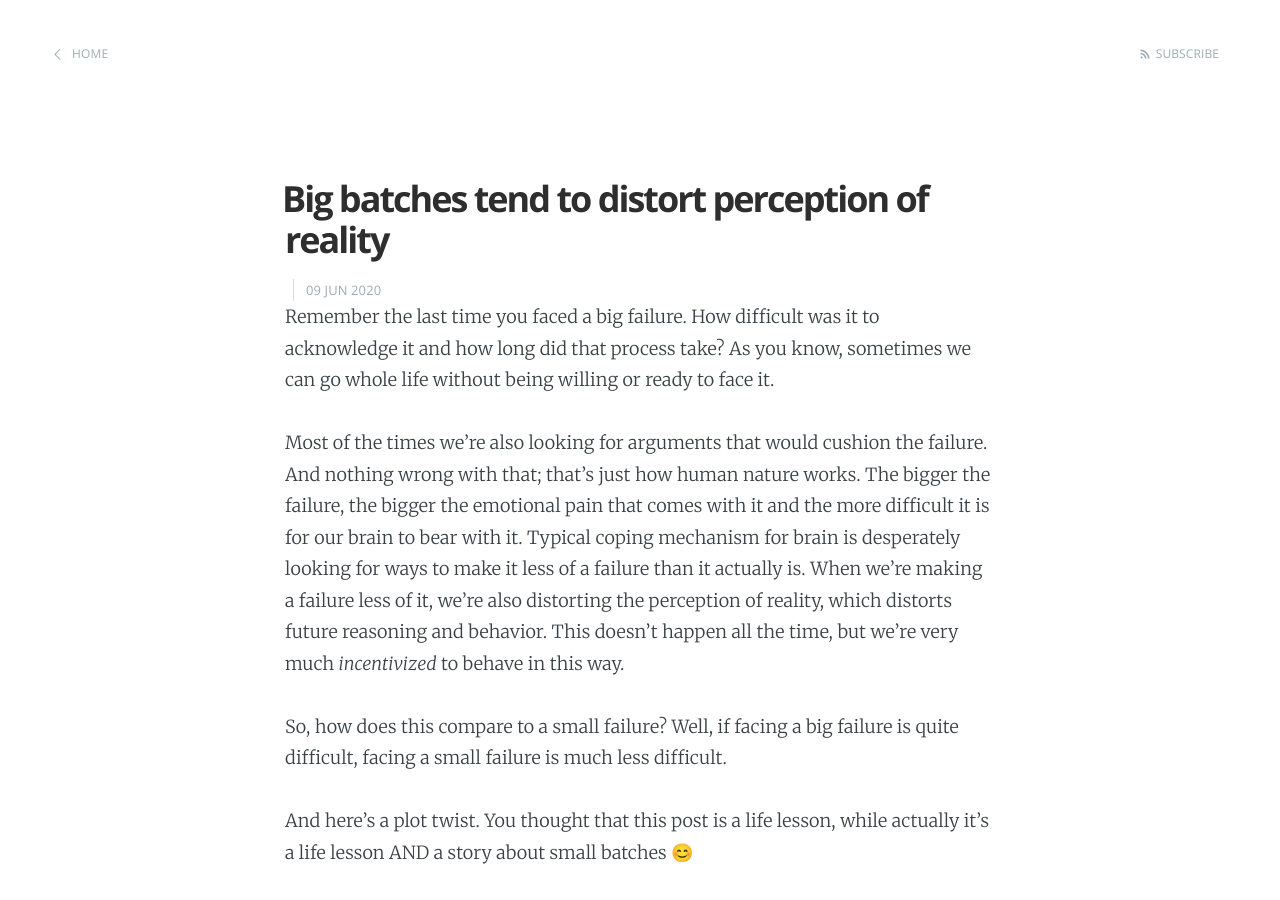
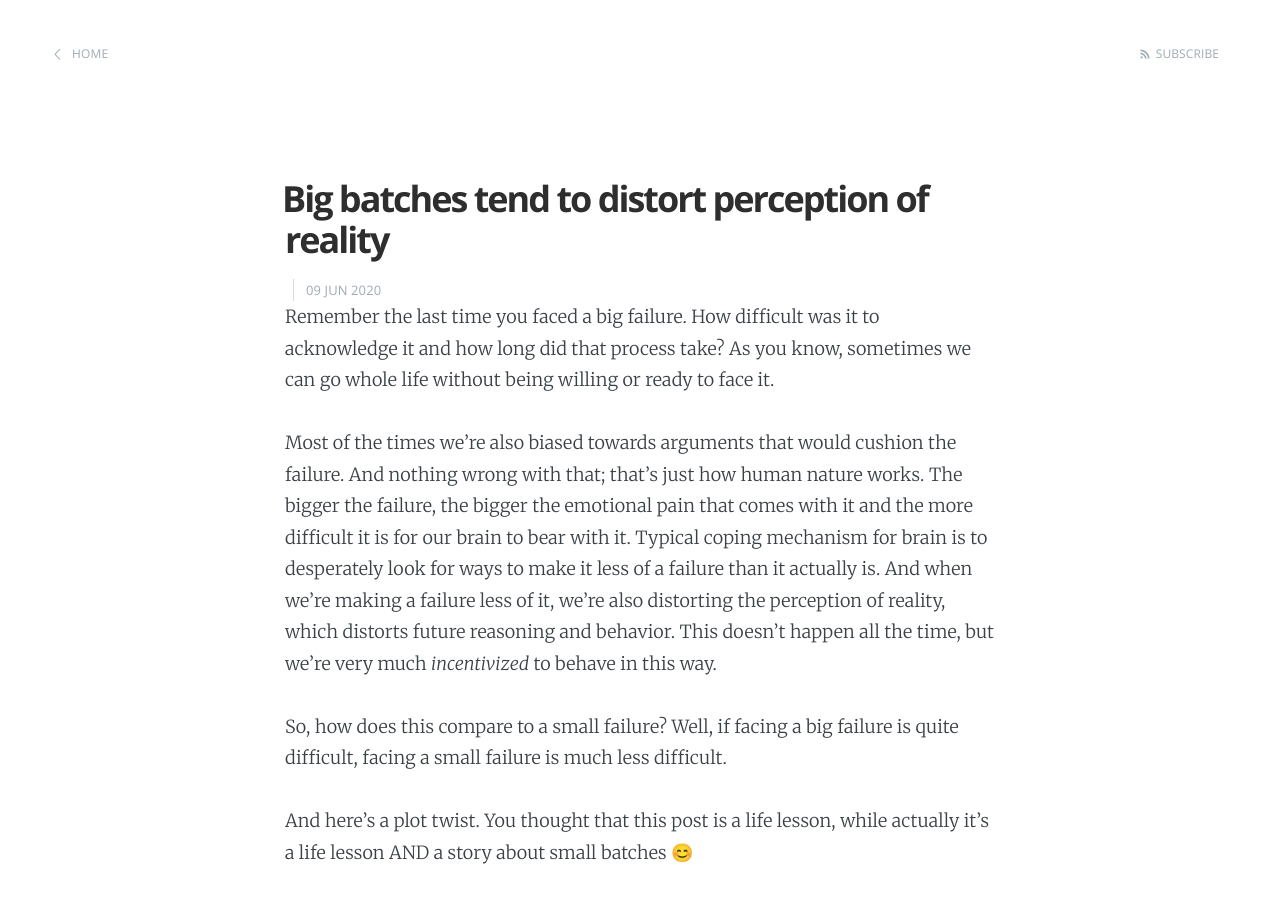
Before and after one commit to dragan-stepanovic/dragan-stepanovic.github.io, a Jekyll site: the page built from _posts/2020-06-09-big-batches-reality-distortion.md, in a window 1280 px wide and 900 px high. Built offline with Jekyll 4.4.1, drawn with Linux system fonts in a browser that asks for light colours.

Commit message:
Update 2020-06-09-big-batches-reality-distortion.md

```diff
--- a/_posts/2020-06-09-big-batches-reality-distortion.md
+++ b/_posts/2020-06-09-big-batches-reality-distortion.md
@@ -6,8 +6,8 @@ title:  "Big batches tend to distort perception of reality"
 Remember the last time you faced a big failure. How difficult was it to acknowledge it and how long did that process take?
 As you know, sometimes we can go whole life without being willing or ready to face it.
 
-Most of the times we're also looking for arguments that would cushion the failure. And nothing wrong with that; that's just how human nature works.
-The bigger the failure, the bigger the emotional pain that comes with it and the more difficult it is for our brain to bear with it. Typical coping mechanism for brain is desperately looking for ways to make it less of a failure than it actually is. When we're making a failure less of it, we're also distorting the perception of reality, which distorts future reasoning and behavior.
+Most of the times we're also biased towards arguments that would cushion the failure. And nothing wrong with that; that's just how human nature works.
+The bigger the failure, the bigger the emotional pain that comes with it and the more difficult it is for our brain to bear with it. Typical coping mechanism for brain is to desperately look for ways to make it less of a failure than it actually is. And when we're making a failure less of it, we're also distorting the perception of reality, which distorts future reasoning and behavior.
 This doesn't happen all the time, but we're very much _incentivized_ to behave in this way.
 
 So, how does this compare to a small failure? Well, if facing a big failure is quite difficult, facing a small failure is much less difficult.
```
